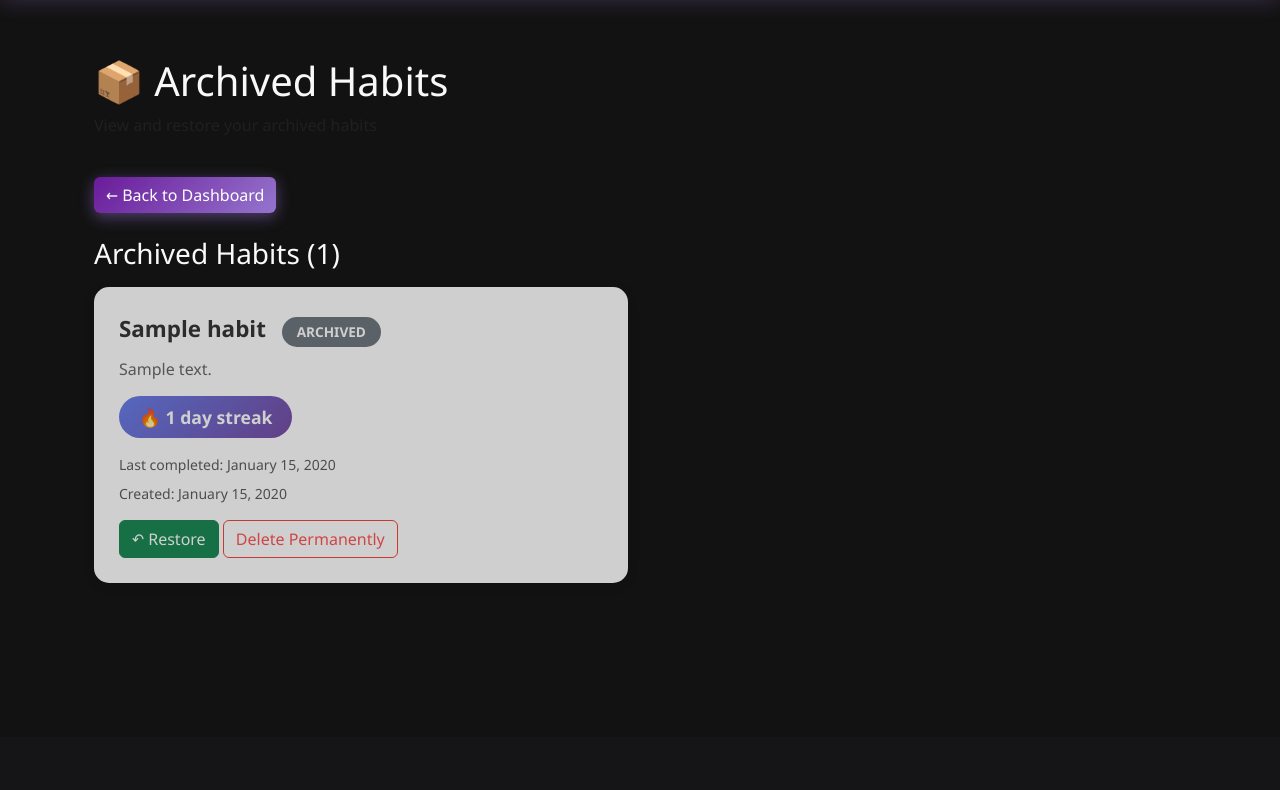
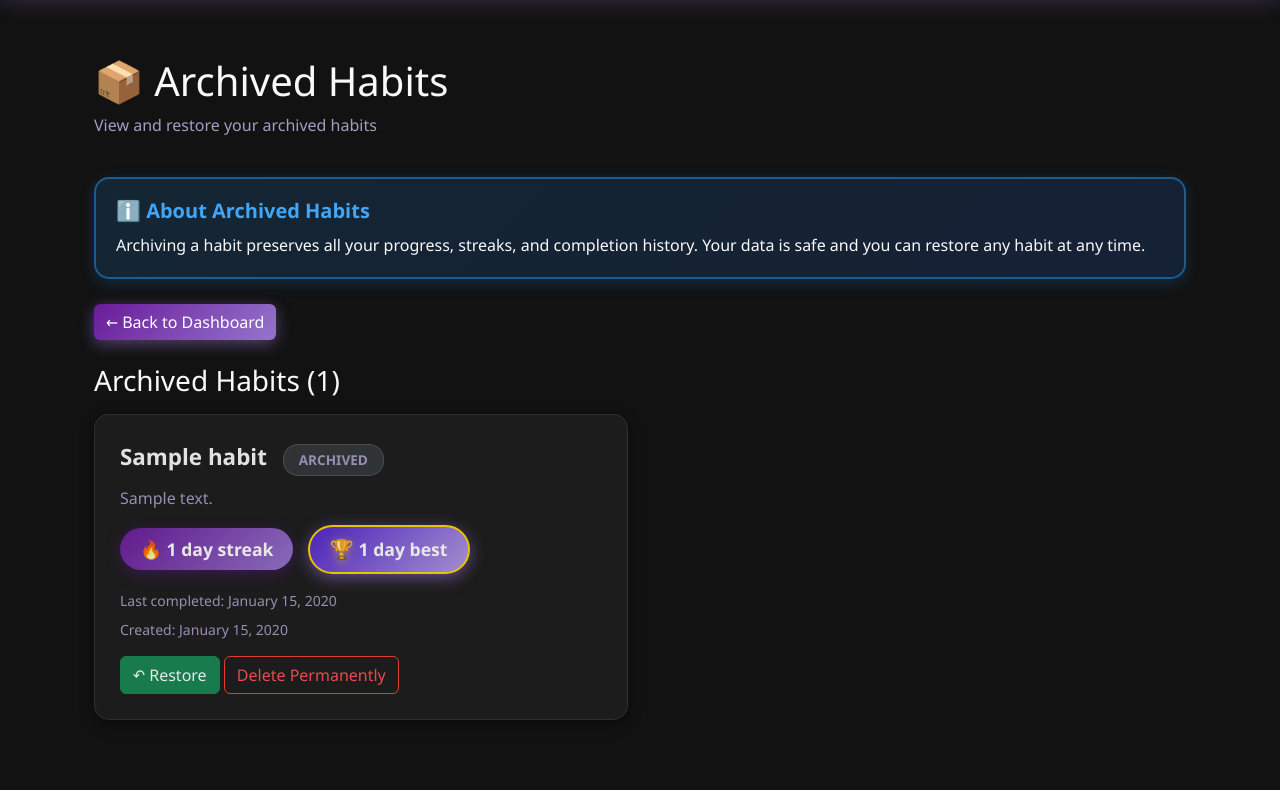
Before and after one commit to pav-vil/habit-tracker-app, a Flask app: template templates/archived.html in a window 1280 px wide. Shown: the part 63-853 px from the top of the page. Before the commit the page ends 646 px from the top, so only its background shows below. Run offline with Flask 3, Linux system fonts and the light colour scheme; the template is opened without the code that fills it: values that come from a table or form of the project are taken from there, others are empty; a user stored in the database is signed in; tables that the repository leaves empty hold one stand-in row (values such as "Sample post"); some libraries are stand-ins or nearby versions.

Commit message:
Add Phase 4: Subscription downgrade handling and habit limits
Implement complete downgrade flow for users transitioning from premium
to free tier, including habit limit enforcement and user notifications.

Changes:

stripe_handler.py:
- Add downgrade_user_to_free() function to handle premium to free transitions
- Add check_expired_subscriptions() for scheduled expiry checking
- Track downgrade events in SubscriptionHistory
- Calculate habits over limit and provide detailed downgrade info

check_expired_subscriptions.py (NEW):
- Scheduled task script for daily subscription expiry checks
- Identifies users with expired subscriptions and downgrades them
- Notifies about habits needing archival
- Example cron: 0 2 * * * for daily 2 AM runs

habits.py (dashboard route):
- Detect when free users exceed habit limit after downgrade
- Calculate over_limit status and habits_to_archive count
- Pass downgrade info to dashboard template

templates/dashboard.html:
- Add over-limit warning banner with orange gradient styling
- Inform users about habit limit and archival requirements
- Provide links to archive habits or upgrade to premium
- Add anchor link to habits list for smooth navigation

templates/archived.html:
- Apply dark purple theme for visual consistency
- Add informational banner explaining archived habits preservation
- Show longest_streak badge on archived habit cards
- Update pagination styling to match dark theme
- Clarify that free users can archive unlimited habits

User Experience:
- When premium expires, users see clear warning on dashboard
- Explains need to archive X habits to meet free tier limit
- Reassures that archiving preserves all progress and streaks
- Provides easy paths: archive habits or re-subscribe
- Archived page educates users about data preservation

Scheduled Task Setup:
Run daily to check for expired subscriptions:
  cron: 0 2 * * * cd /path/to/app && python check_expired_subscriptions.py

🤖 Generated with [Claude Code](https://claude.com/claude-code)

Co-Authored-By: Claude Sonnet 4.5 <noreply@anthropic.com>

```diff
--- a/templates/archived.html
+++ b/templates/archived.html
@@ -4,42 +4,68 @@
 
 {% block extra_css %}
 <style>
+    h1, h3 {
+        color: var(--text-primary);
+    }
+
     .habit-card {
-        background: white;
+        background: var(--bg-surface);
+        border: 1px solid rgba(179, 136, 255, 0.15);
         border-radius: 15px;
         padding: 25px;
         margin-bottom: 20px;
-        box-shadow: 0 3px 15px rgba(0,0,0,0.1);
+        box-shadow: 0 4px 15px rgba(0,0,0,0.5);
         transition: all 0.3s ease;
-        opacity: 0.8;
+        opacity: 0.9;
     }
 
     .habit-card:hover {
         transform: translateY(-3px);
-        box-shadow: 0 5px 25px rgba(0,0,0,0.15);
+        box-shadow: 0 6px 25px rgba(0,0,0,0.6), 0 0 20px var(--glow-purple);
+        border-color: var(--text-secondary);
         opacity: 1;
     }
 
     .habit-name {
         font-size: 1.4rem;
         font-weight: 600;
-        color: #333;
+        color: var(--text-primary);
         margin-bottom: 10px;
     }
 
     .habit-description {
-        color: #666;
+        color: var(--text-muted);
         margin-bottom: 15px;
     }
 
     .streak-badge {
         display: inline-block;
-        background: linear-gradient(135deg, #667eea 0%, #764ba2 100%);
+        background: linear-gradient(135deg, var(--purple-gradient-start), var(--purple-gradient-end));
         color: white;
         padding: 8px 20px;
         border-radius: 25px;
         font-weight: 600;
         font-size: 1.1rem;
+        box-shadow: 0 4px 15px rgba(106, 27, 154, 0.4);
+    }
+
+    .longest-streak-badge {
+        display: inline-block;
+        background: linear-gradient(135deg, var(--purple-vibrant), var(--purple-light));
+        color: white;
+        padding: 8px 20px;
+        border-radius: 25px;
+        font-weight: 600;
+        font-size: 1.1rem;
+        margin-left: 10px;
+        border: 2px solid #ffd700;
+        box-shadow: 0 4px 15px rgba(179, 136, 255, 0.5);
+    }
+
+    .trophy-icon {
+        font-size: 1.2rem;
+        margin-right: 5px;
+        filter: drop-shadow(0 2px 4px rgba(255, 215, 0, 0.5));
     }
 
     .habit-actions {
@@ -49,7 +75,7 @@
     .empty-state {
         text-align: center;
         padding: 60px 20px;
-        color: #666;
+        color: var(--text-muted);
     }
 
     .empty-state-icon {
@@ -60,12 +86,70 @@
 
     .archived-badge {
         display: inline-block;
-        background: #6c757d;
-        color: white;
+        background: rgba(108, 117, 125, 0.3);
+        color: var(--text-muted);
         padding: 5px 15px;
         border-radius: 15px;
+        border: 1px solid rgba(108, 117, 125, 0.5);
         font-size: 0.85rem;
         margin-left: 10px;
+    }
+
+    .info-banner {
+        background: linear-gradient(135deg, rgba(33, 150, 243, 0.15), rgba(41, 121, 255, 0.15));
+        border: 2px solid rgba(33, 150, 243, 0.5);
+        border-radius: 15px;
+        padding: 20px;
+        margin-bottom: 25px;
+        box-shadow: 0 4px 15px rgba(33, 150, 243, 0.2);
+    }
+
+    .info-banner h5 {
+        color: #42A5F5;
+        font-weight: 600;
+        margin-bottom: 10px;
+    }
+
+    .info-banner p {
+        color: var(--text-primary);
+        margin-bottom: 0;
+    }
+
+    .text-muted {
+        color: var(--text-muted) !important;
+    }
+
+    .pagination .page-link {
+        background: var(--bg-surface);
+        border-color: rgba(179, 136, 255, 0.3);
+        color: var(--text-primary);
+    }
+
+    .pagination .page-link:hover {
+        background: var(--purple-dark);
+        border-color: var(--text-secondary);
+        color: var(--text-primary);
+    }
+
+    .pagination .page-item.active .page-link {
+        background: linear-gradient(135deg, var(--purple-gradient-start), var(--purple-gradient-end));
+        border-color: var(--text-secondary);
+    }
+
+    .pagination .page-item.disabled .page-link {
+        background: var(--bg-main);
+        border-color: rgba(179, 136, 255, 0.1);
+        color: var(--text-muted);
+    }
+
+    /* Mobile responsive adjustments */
+    @media (max-width: 575px) {
+        .longest-streak-badge {
+            display: block;
+            margin-left: 0;
+            margin-top: 10px;
+            width: fit-content;
+        }
     }
 </style>
 {% endblock %}
@@ -76,6 +160,22 @@
         <div class="col-md-12">
             <h1>📦 Archived Habits</h1>
             <p class="text-muted">View and restore your archived habits</p>
+        </div>
+    </div>
+
+    <!-- Informational Banner -->
+    <div class="row">
+        <div class="col-md-12">
+            <div class="info-banner">
+                <h5>ℹ️ About Archived Habits</h5>
+                <p>
+                    Archiving a habit preserves all your progress, streaks, and completion history.
+                    Your data is safe and you can restore any habit at any time.
+                    {% if not current_user.is_premium_active() %}
+                    Free tier users are limited to {{ current_user.habit_limit }} active habits, but can archive unlimited habits.
+                    {% endif %}
+                </p>
+            </div>
         </div>
     </div>
 
@@ -113,6 +213,11 @@
                         <span class="streak-badge">
                             🔥 {{ habit.streak_count }} day{% if habit.streak_count != 1 %}s{% endif %} streak
                         </span>
+                        {% if habit.longest_streak > 0 %}
+                        <span class="longest-streak-badge">
+                            <span class="trophy-icon">🏆</span>{{ habit.longest_streak }} day{% if habit.longest_streak != 1 %}s{% endif %} best
+                        </span>
+                        {% endif %}
                     </div>
 
                     {% if habit.last_completed %}
```
Also changed, not shown: check_expired_subscriptions.py (added, +20 -0 lines), habits.py (+16 -1 lines), stripe_handler.py (+76 -0 lines), templates/dashboard.html (+61 -1 lines).
